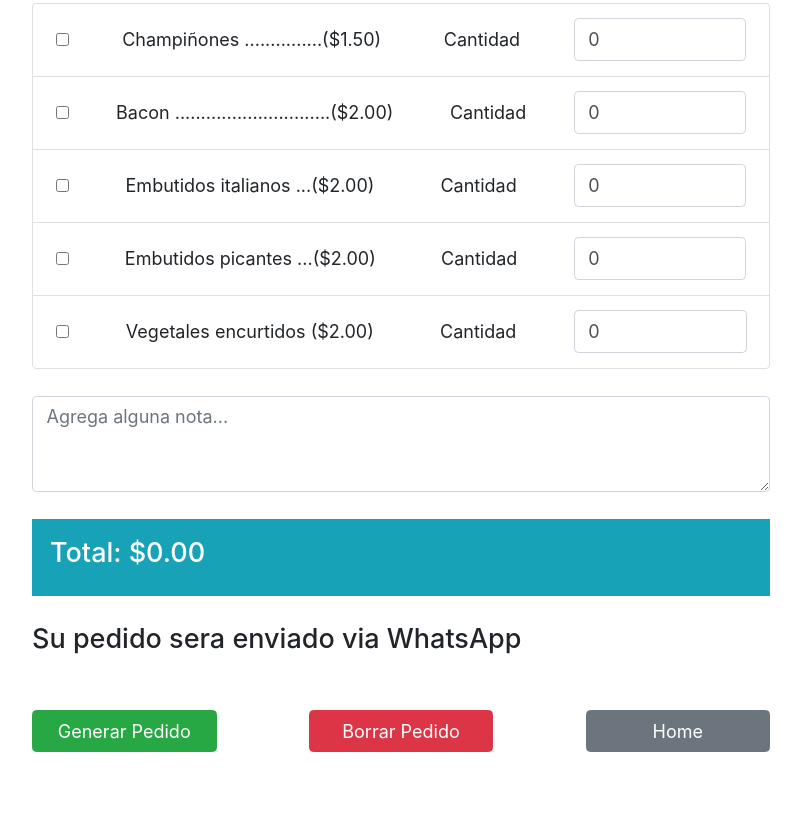
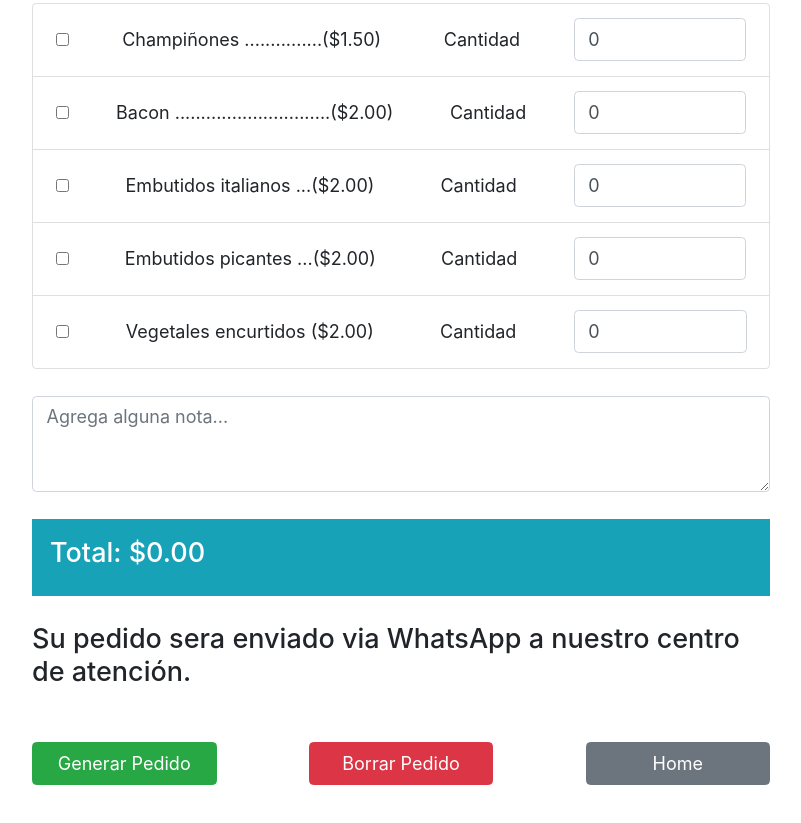
Before and after one commit to jairo51067/Men-_Restaurant, a plain HTML site: page pedido.html in a window 1280 px wide. Shown: the part 747-1570 px from the top of the page, without its empty margins (239-1040 px from the left). Drawn offline with nearby package versions, Linux system fonts and the light colour scheme; some packages are replaced by stand-ins of ours; a script that the page names is missing.

Commit message:
Se cambio "Su pedido sera enviado via WhatsApp" por "Su pedido sera enviado via WhatsApp a nuestro centro de atención."

```diff
--- a/pedido.html
+++ b/pedido.html
@@ -113,7 +113,7 @@
       <h4>Total: $<span id="precioTotal">0.00</span></h4>
     </div>
 
-    <h4>Su pedido sera enviado via WhatsApp</h4>
+    <h4>Su pedido sera enviado via WhatsApp a nuestro centro de atención.</h4>
     <div class="d-flex flex-wrap justify-content-between my-5">
       <button class="btn btn-success w-25" onclick="generarPDF()">Generar Pedido</button>
       <button class="btn btn-danger w-25" onclick="borrarPedido()">Borrar Pedido</button>
```
